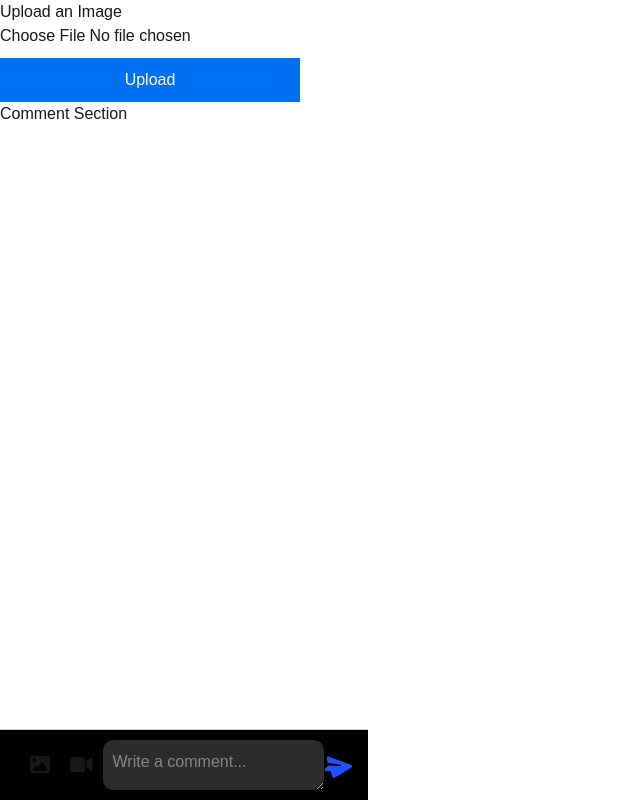
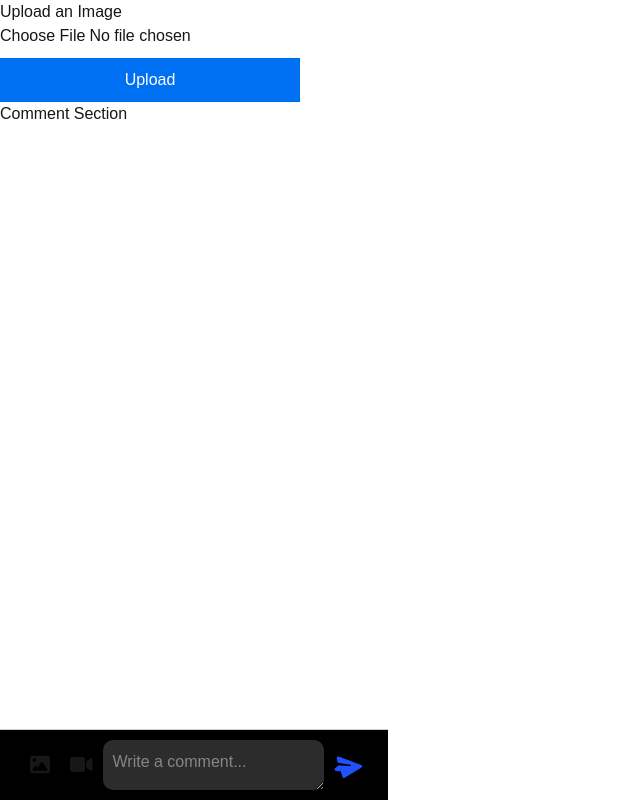
Before and after one commit to CodeNova5/Tuneflix, a Next.js app: page / in a window 1280 px wide. Shown: the whole page, without its empty margins (0-640 px from the left). Built offline with nearby package versions, Linux system fonts and the light colour scheme; no server answers.

Commit message:
Update CommentSection.module.css

```diff
--- a/components/CommentSection.module.css
+++ b/components/CommentSection.module.css
@@ -154,19 +154,11 @@
     margin-right:10px;
 }
 /* Submit button */
-.comment-submit {
-    width: 100%;
-    background: #28a745;
-    border: none;
-    color: white;
-    padding: 10px;
-    font-size: 16px;
-    cursor: pointer;
-    border-radius: 5px;
-    margin-top: 10px;
+.commentSubmit {
+    margin: 10px;
 }
 
-.comment-submit:hover {
+.commentSubmit:hover {
     background: #218838;
 }
 
```
